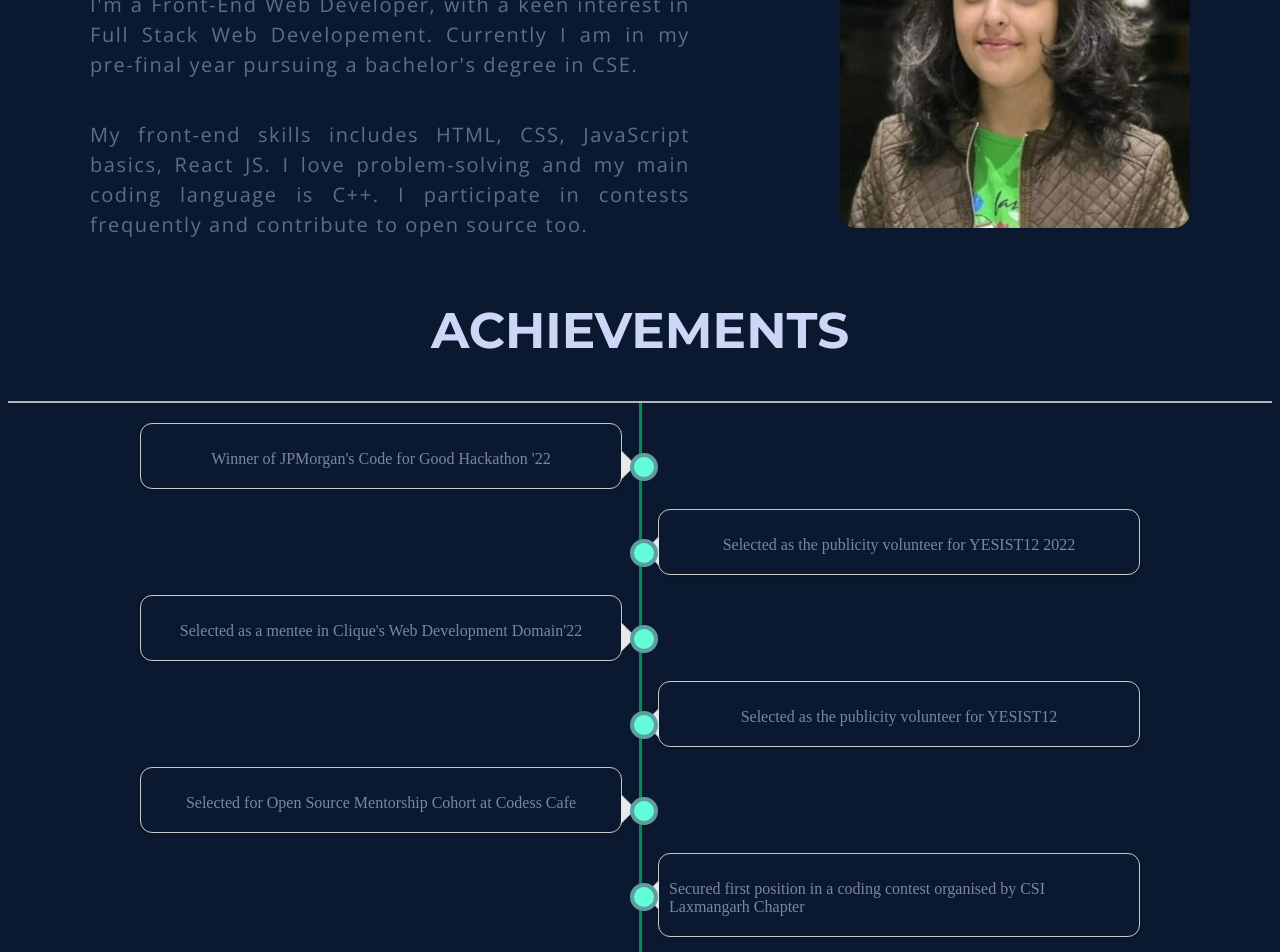
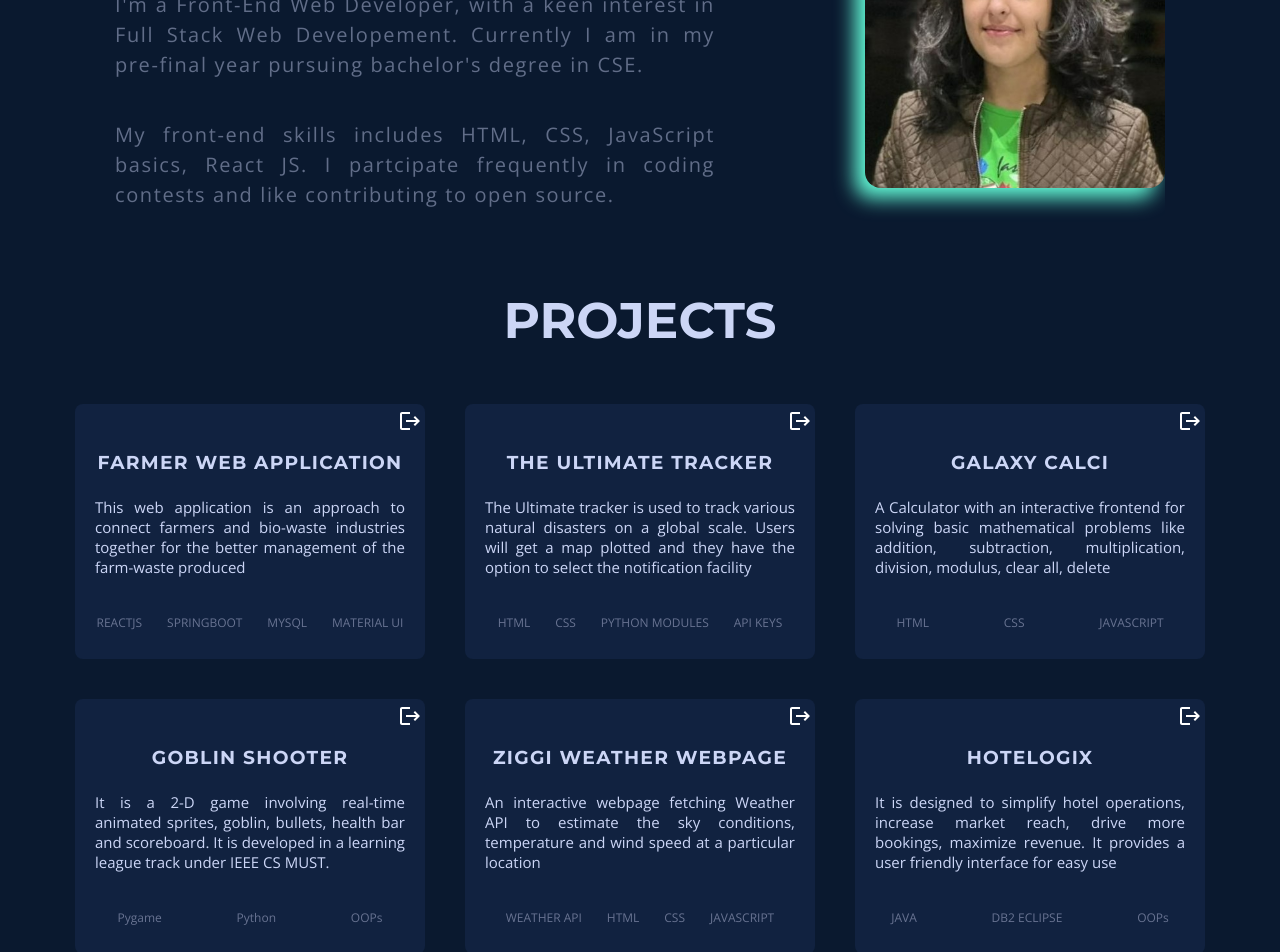
Before and after one commit to ritika728/Portfolio, a React (Create React App) app: page / in a window 1280 px wide. Shown: the part 300-1252 px from the top of the page. Built offline with nearby package versions, Linux system fonts and the light colour scheme; a web font is replaced by a local one.

Commit message:
changes commit

```diff
--- a/package.json
+++ b/package.json
@@ -18,13 +18,17 @@
     "emailjs": "^4.0.0",
     "emailjs-com": "^3.2.0",
     "express": "^4.18.1",
+    "i": "^0.3.7",
     "material": "^0.4.3",
     "nodemailer": "^6.7.7",
     "react": "^18.2.0",
     "react-dom": "^18.2.0",
     "react-router-dom": "^6.3.0",
     "react-scripts": "5.0.1",
+    "react-scroll": "^1.8.7",
+    "smooth-scrollbar": "^8.7.4",
     "styled-components": "^5.3.5",
+    "typography": "^0.16.21",
     "ui": "^0.2.4",
     "web-vitals": "^2.1.4"
   },
--- a/src/Components/Achievements/achievements.css
+++ b/src/Components/Achievements/achievements.css
@@ -1,8 +1,11 @@
+@import url('https://fonts.googleapis.com/css?family=Open+Sans');
+@import url('https://fonts.googleapis.com/css2?family=Montserrat:wght@400;700&display=swap');
+
 #ACHIEVEMENTS{
  width:100%;
  min-width:448px;
  height: 1050px;
- margin-top: -90px;
+ /* margin-top: -90px; */
 }
 
 .heading2{
@@ -25,6 +28,7 @@
  padding: 20px 0 20px;
  position: relative;
  margin: 0 auto;
+
 }
 .timeline:before {
  top: 0;
@@ -35,10 +39,12 @@
  background-color: #008b57;
  left: 50%;
  margin-left: -1.5px;
+
 }
 .timeline > li {
  margin-bottom: 20px;
  position: relative;
+
 
 }
 .timeline > li:before,
@@ -46,14 +52,17 @@
  content: " ";
  display: table;
 
+
 }
 .timeline > li:after {
  clear: both;
+
 }
 .timeline > li:before,
 .timeline > li:after {
  content: " ";
  display: table;
+
 }
 .timeline > li:after {
  clear: both;
@@ -69,6 +78,7 @@
  box-shadow: 0 1px 6px rgba(0, 0, 0, 0.175);
  opacity: 0.9;
 
+
 }
 .timeline > li > .timeline-panel:before {
  position: absolute;
@@ -80,6 +90,7 @@
  border-right: 0 solid #ccc;
  border-bottom: 15px solid transparent;
  content: " ";
+
 }
 .timeline > li > .timeline-panel:after {
  position: absolute;
@@ -91,6 +102,7 @@
  border-right: 0 solid #fff;
  border-bottom: 14px solid transparent;
  content: " ";
+
 }
 .timeline > li > .timeline-badge {
  width: 20px;
@@ -109,6 +121,7 @@
  border-bottom-right-radius: 50%;
  border-bottom-left-radius: 50%;
  border:4px solid cadetblue;
+
 }
 .timeline > li.timeline-inverted > .timeline-panel {
  float: right;
@@ -143,5 +156,8 @@
     color: rgb(136,146,176);
     display: flex;
     justify-content: center;
-    margin-bottom: 10px;
+    margin-bottom: 5px;
+    margin-top: -5px;
+    font-family: 'Open Sans';
+    font-size: 15px;
 }
--- a/src/Components/Achievements/achievements.jsx
+++ b/src/Components/Achievements/achievements.jsx
@@ -2,8 +2,8 @@ import React from 'react'
 import './achievements.css'
 const achievements = () => {
   return (
-    <div>
-        <div className="container4" id='ACHIEVEMENTS'>
+    <div id='ACHIEVEMENTS'>
+        <div className="container4" >
     <div className="page-header">
         <h1 className="heading2" style={{fontSize:"50px"}} id="timeline">ACHIEVEMENTS</h1>
     </div>
@@ -37,7 +37,7 @@ const achievements = () => {
                     <div class="timeline-badge"></div>
           <div class="timeline-panel">
             <div class="timeline-body">
-              <p>Selected as the publicity volunteer for YESIST12</p>
+              <p>Chosen as Campus Mantri of GeeksforGeeks in Mody University</p>
             </div>
           </div>
         </li>
--- a/src/Components/Contact/contact.css
+++ b/src/Components/Contact/contact.css
@@ -2,10 +2,9 @@
 @import url('https://fonts.googleapis.com/css2?family=Montserrat:wght@400;700&display=swap');
 
 #CONTACT{
-  background-size:cover;
-  background-repeat: no-repeat;
-  background-position: center;
+
   height: 580px;
+  margin-top: -70px;
 }
 
 .all{
@@ -44,7 +43,7 @@
 .submit{
   padding:15px;
   width: 150px;
-  font-family:Arial, Helvetica, sans-serif;
+  font-family:'Montserrat';
   font-weight: bolder;
   font-size: 18px;
   background-color: rgb(136,146,176);
@@ -70,6 +69,7 @@ input::placeholder{
   font-size: 15px;
   font-weight: bold;
   color:lightslategrey;
+  font-family: 'Montserrat';
 }
 
 textarea::placeholder{
--- a/src/Components/Contact/contact.jsx
+++ b/src/Components/Contact/contact.jsx
@@ -32,10 +32,10 @@ const ContactForm = () => {
                 </h5>
 
                 <div className="socials">
-                  <Link href="mailto:ritikamalik100102@gmail.com?"style={{marginLeft:"0px"}}className="icons"><EmailIcon/></Link>
-                  <Link href="https://twitter.com/Ritika287" className="icons"><TwitterIcon/></Link>
-                  <Link href="https://github.com/ritika728" className="icons"><GitHubIcon/></Link>
-                  <Link href="https://www.linkedin.com/in/ritika-malik-must/" className="icons"><LinkedInIcon/></Link>
+                  <Link href="mailto:ritikamalik100102@gmail.com?"style={{marginLeft:"0px"}}className="icons" target="_blank"><EmailIcon/></Link>
+                  <Link href="https://twitter.com/Ritika287" className="icons" target="_blank"><TwitterIcon/></Link>
+                  <Link href="https://github.com/ritika728" className="icons" target="_blank"><GitHubIcon/></Link>
+                  <Link href="https://www.linkedin.com/in/ritika-malik-must/" target="_blank" className="icons"><LinkedInIcon/></Link>
                </div>
                </div>
                 <div className="all">
--- a/src/Components/Navigation/about.css
+++ b/src/Components/Navigation/about.css
@@ -1,13 +1,15 @@
 @import url('https://fonts.googleapis.com/css?family=Open+Sans');
 @import url('https://fonts.googleapis.com/css2?family=Montserrat:wght@400;700&display=swap');
 
+#ABOUT{
+    height: 580px ;
+}
 body{
     /* background-image: url(./about2.webp); */
     background-color: rgb(10,25,47);
     background-repeat: no-repeat;
     background-size: cover;
     background-position: center;
-
 
 }
 .main{
@@ -23,7 +25,7 @@ body{
     flex-direction: column;
     justify-content: center;
     margin-right: 150px;
-    font-family: 'Lucida Sans', 'Lucida Sans Regular', 'Lucida Grande', 'Lucida Sans Unicode', Geneva, Verdana, sans-serif;
+    font-family: "Montserrats";
     max-width: 600px;
 }
 
@@ -59,8 +61,20 @@ body{
 
 .image{
     border-radius: 1rem;
-    margin-top: 30px;
+    margin-top: 40px;
 }
+
+.photo{
+    display: flex;
+    flex-direction: row;
+    margin-top: 20px;
+}
+img.image {
+     /* filter: brightness(120%); */
+    /* filter: contrast(120%); */
+    filter: drop-shadow(-10px 10px 10px rgb(99,252,216));
+ }
+
 
 /* @keyframes fadeInAnimation {
     0% {
--- a/src/Components/Navigation/navigation.css
+++ b/src/Components/Navigation/navigation.css
@@ -6,10 +6,12 @@
 
 ::-webkit-scrollbar-thumb {
     background-color: #333333;
+
 }
 
 ::-webkit-scrollbar-track {
     background-color: white;
+
 }
 .css-19kzrtu {
     padding: 2px!important;
--- a/src/Components/Navigation/navigation.jsx
+++ b/src/Components/Navigation/navigation.jsx
@@ -24,6 +24,8 @@ export default function DrawerAppBar(props) {
   const handleDrawerToggle = () => {
     setMobileOpen(!mobileOpen);
   };
+
+
 
   const drawer = (
     <Box onClick={handleDrawerToggle} sx={{ textAlign: 'center' }}>
@@ -88,16 +90,18 @@ export default function DrawerAppBar(props) {
       </Box>
       <Box component="main" sx={{ p: 3 }} id="ABOUT">
         <Toolbar />
-        <Typography>
-          <div className="main" id="ABOUT">
+        <Typography component={'div'}>
+          <div id='ABOUT'>
+          <div className="main">
           <div className="heading">
             <h1>Hello, I'm Ritika Malik</h1>
-            <p>I'm a Front-End Web Developer, with a keen interest in Full Stack Web Developement. Currently I am in my pre-final year pursuing a bachelor's degree in CSE. </p>
-            <p>My front-end skills includes HTML, CSS, JavaScript basics, React JS. I love problem-solving and my main coding language is C++. I participate in contests frequently and contribute to open source too.</p>
+            <p>I'm a Front-End Web Developer, with a keen interest in Full Stack Web Developement. Currently I am in my pre-final year pursuing bachelor's degree in CSE. </p>
+            <p>My front-end skills includes HTML, CSS, JavaScript basics, React JS. I partcipate frequently in coding contests and like contributing to open source. </p>
           </div>
           <div className="photo">
-            <img className="image"  style={{height:"350px"}}src={require('./image.jpg')} />
+            <img className="image"  style={{height:"300px"}}src={require('./image.jpg')} />
           </div>
+         </div>
          </div>
         </Typography>
       </Box>
--- /dev/null
+++ b/src/Components/Projects/projects.css
@@ -0,0 +1,62 @@
+@import url('https://fonts.googleapis.com/css?family=Open+Sans');
+@import url('https://fonts.googleapis.com/css2?family=Montserrat:wght@400;700&display=swap');
+
+
+#PROJECTS{
+    height: 800px;
+    margin-top: -100px;
+}
+.mainheading{
+    text-align: center;
+    font-family: 'Montserrat', sans-serif;
+    color: rgb(204,214,246);
+}
+
+.card{
+    display: flex;
+    flex-direction: column;
+    align-items: center;
+    background-color: rgb(17,34,64);
+    width: 350px;
+    height: 250px;
+    border-radius: 0.5rem;
+    margin: 20px;
+    padding-top:5px;
+}
+
+.projecthead{
+    color: rgb(204,214,246);
+    font-family: 'Montserrat', sans-serif;
+    letter-spacing: 0.08rem;
+    padding: 5px 20px 10px 20px;
+    margin-top: -10px;
+}
+
+.para{
+    padding: 20px;
+    text-align: justify;
+    /* color: rgb(136,146,176); */
+      color: rgb(204,214,246);
+    font-family: "Open Sans";
+    font-size: 15px;
+    margin-top: -40px;
+}
+
+.stack{
+    font-size: 12px;
+    margin-top: -10px;
+    font-family: "Open Sans";
+    /* color: rgb(204,214,246); */
+    color: rgb(104,115,145);
+}
+
+.three{
+    display: flex;
+    flex-direction: row;
+    margin: 0 auto;
+    justify-content: center;
+}
+
+.git{
+    margin-left: 320px !important;
+}
--- /dev/null
+++ b/src/Components/Projects/projects.jsx
@@ -0,0 +1,109 @@
+import React from 'react'
+import './projects.css'
+import GithubIcon from "@material-ui/icons/GitHub";
+import LogoutIcon from '@mui/icons-material/Logout';
+import { Link } from '@material-ui/core';
+
+const projects = () => {
+  return (
+    <div id='PROJECTS'>
+    <div>
+        <h1 style={{fontSize: "50px"}} className="mainheading">PROJECTS</h1>
+        <div className="every">
+        <div className='three'>
+        <div className="card">
+        <div>
+            <Link href="https://github.com/Interestship-4-0/farmer-friendly-web-app" className="git" target="_blank"><LogoutIcon/></Link>
+            </div>
+            <div className="projecthead">
+                <h3>FARMER WEB APPLICATION</h3>
+            </div>
+            <div className="para">
+                <p>This web application is an approach to connect farmers and bio-waste industries together for the better management of the farm-waste produced</p>
+            </div>
+            <div className="stack">
+                <p>REACTJS &nbsp;&nbsp; &nbsp;   &nbsp; SPRINGBOOT &nbsp;  &nbsp;&nbsp; &nbsp;    MYSQL &nbsp;  &nbsp;&nbsp; &nbsp;  MATERIAL UI</p>
+            </div>
+
+        </div>
+        <div className="card">
+        <div>
+            <Link href="https://github.com/ritika728/The_ultimate_tracker" className="git" target="_blank"><LogoutIcon/></Link>
+            </div>
+            <div className="projecthead">
+                <h3>THE ULTIMATE TRACKER</h3>
+            </div>
+            <div className="para">
+                <p>The Ultimate tracker is used to track various natural disasters on a global scale. Users will get a map plotted and they have the option to select the notification facility</p>
+            </div>
+            <div className="stack">
+                <p>HTML &nbsp;&nbsp; &nbsp; &nbsp; CSS &nbsp;  &nbsp;&nbsp; &nbsp; PYTHON MODULES &nbsp;  &nbsp;&nbsp; &nbsp; API KEYS</p>
+            </div>
+        </div>
+        <div className="card">
+        <div>
+            <Link href="https://github.com/ritika728/Galaxy_Calci" className="git" target="_blank"><LogoutIcon/></Link>
+            </div>
+            <div className="projecthead">
+                <h3>GALAXY CALCI</h3>
+            </div>
+            <div className="para">
+                <p>A Calculator with an interactive frontend for solving basic mathematical problems like addition, subtraction, multiplication, division, modulus, clear all, delete</p>
+            </div>
+            <div className="stack">
+                <p>HTML &nbsp;&nbsp; &nbsp;&nbsp; &nbsp; &nbsp;&nbsp; &nbsp; &nbsp;&nbsp; &nbsp;&nbsp; &nbsp;  &nbsp; CSS&nbsp; &nbsp;&nbsp; &nbsp;&nbsp; &nbsp; &nbsp;&nbsp; &nbsp; &nbsp; &nbsp; &nbsp;&nbsp; &nbsp;    JAVASCRIPT </p>
+            </div>
+        </div>
+    </div>
+    <div className='three'>
+    <div className="card">
+    <div>
+            <Link href="https://github.com/ritika728/Goblin-Shooter" className="git" target="_blank"><LogoutIcon/></Link>
+            </div>
+            <div className="projecthead">
+                <h3>GOBLIN SHOOTER</h3>
+            </div>
+            <div className="para">
+               <p>It is a 2-D game involving real-time animated sprites, goblin, bullets, health bar and scoreboard. It is developed in a learning league track under IEEE CS MUST.</p>
+            </div>
+            <div className="stack">
+            <p>Pygame &nbsp;&nbsp; &nbsp;&nbsp; &nbsp; &nbsp;&nbsp; &nbsp; &nbsp;&nbsp; &nbsp;&nbsp; &nbsp;  &nbsp; Python&nbsp; &nbsp;&nbsp; &nbsp;&nbsp; &nbsp; &nbsp;&nbsp; &nbsp; &nbsp; &nbsp; &nbsp;&nbsp; &nbsp;    OOPs  </p>
+            </div>
+        </div>
+        <div className="card">
+        <div>
+            <Link href="https://github.com/ritika728/Ziggi_Weather_App" className="git" target="_blank"><LogoutIcon/></Link>
+            </div>
+            <div className="projecthead">
+                <h3>ZIGGI WEATHER WEBPAGE</h3>
+            </div>
+            <div className="para">
+                <p>An interactive webpage fetching Weather API to estimate the sky conditions, temperature and wind speed at a particular location </p>
+            </div>
+            <div className="stack">
+                <p>WEATHER API &nbsp;&nbsp; &nbsp;   &nbsp; HTML &nbsp;  &nbsp;&nbsp; &nbsp;    CSS &nbsp;  &nbsp;&nbsp; &nbsp;  JAVASCRIPT</p>
+            </div>
+        </div>
+        <div className="card">
+        <div>
+            <Link href="https://github.com/ritika728/Hotelogix" className="git" target="_blank"><LogoutIcon/></Link>
+            </div>
+            <div className="projecthead">
+                <h3>HOTELOGIX</h3>
+            </div>
+            <div className="para">
+                <p>It is designed to simplify hotel operations, increase market reach, drive more bookings, maximize revenue. It provides a user friendly interface for easy use</p>
+            </div>
+            <div className="stack">
+            <p>JAVA &nbsp;&nbsp; &nbsp;&nbsp; &nbsp; &nbsp;&nbsp; &nbsp; &nbsp;&nbsp; &nbsp;&nbsp; &nbsp;  &nbsp; DB2 ECLIPSE&nbsp; &nbsp;&nbsp; &nbsp;&nbsp; &nbsp; &nbsp;&nbsp; &nbsp; &nbsp; &nbsp; &nbsp;&nbsp; &nbsp;    OOPs  </p>
+            </div>
+        </div>
+
+    </div>
+    </div>
+    </div>
+    </div>
+  )
+}
+
+export default projects
--- a/src/Pages/LandingPage/landing.jsx
+++ b/src/Pages/LandingPage/landing.jsx
@@ -3,6 +3,7 @@ import DrawerAppBar from "../../Components/Navigation/navigation";
 import { useState } from 'react';
 import ContactForm from '../../Components/Contact/contact'
 import Achievements from '../../Components/Achievements/achievements';
+import Projects from '../../Components/Projects/projects';
 
 function Landing() {
     const [navBg, setNavBg] = useState(false);
@@ -31,9 +32,9 @@ function Landing() {
                     </>
                 )
             }
+        <Projects/>
         <Achievements/>
         <ContactForm/>
-
         </>
     )
 }
```
Also changed, not shown: 1 other file (tests, documents, lock files or other folders).
